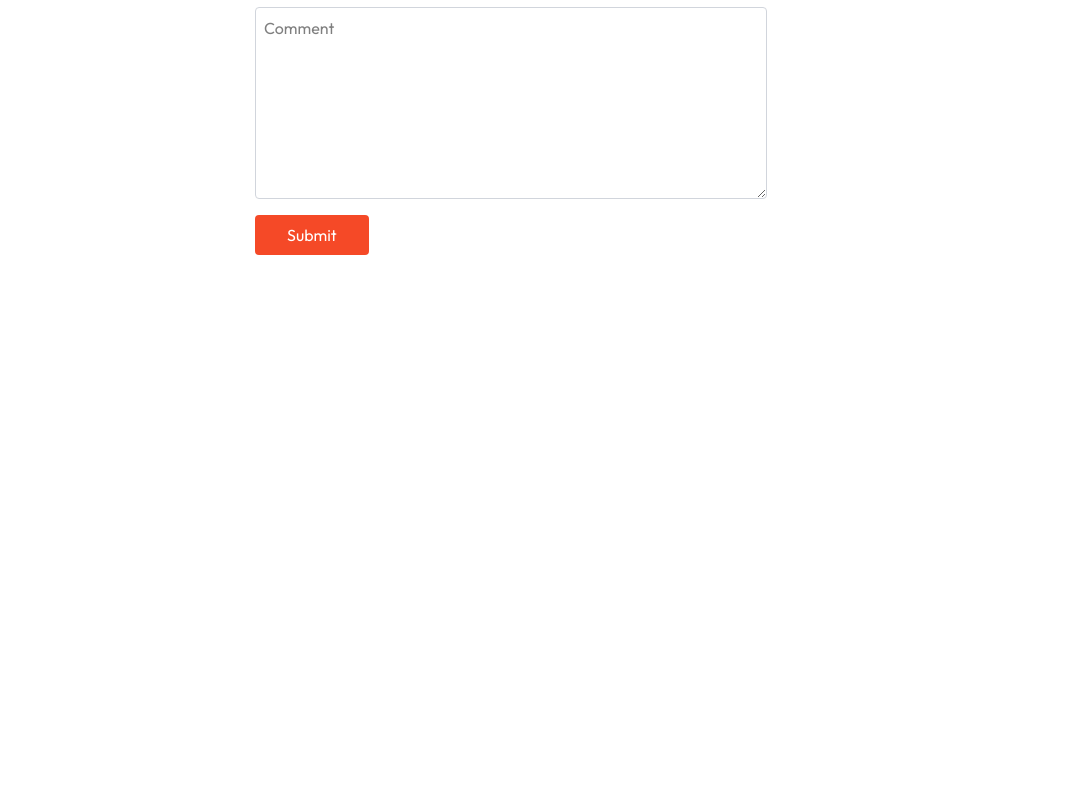
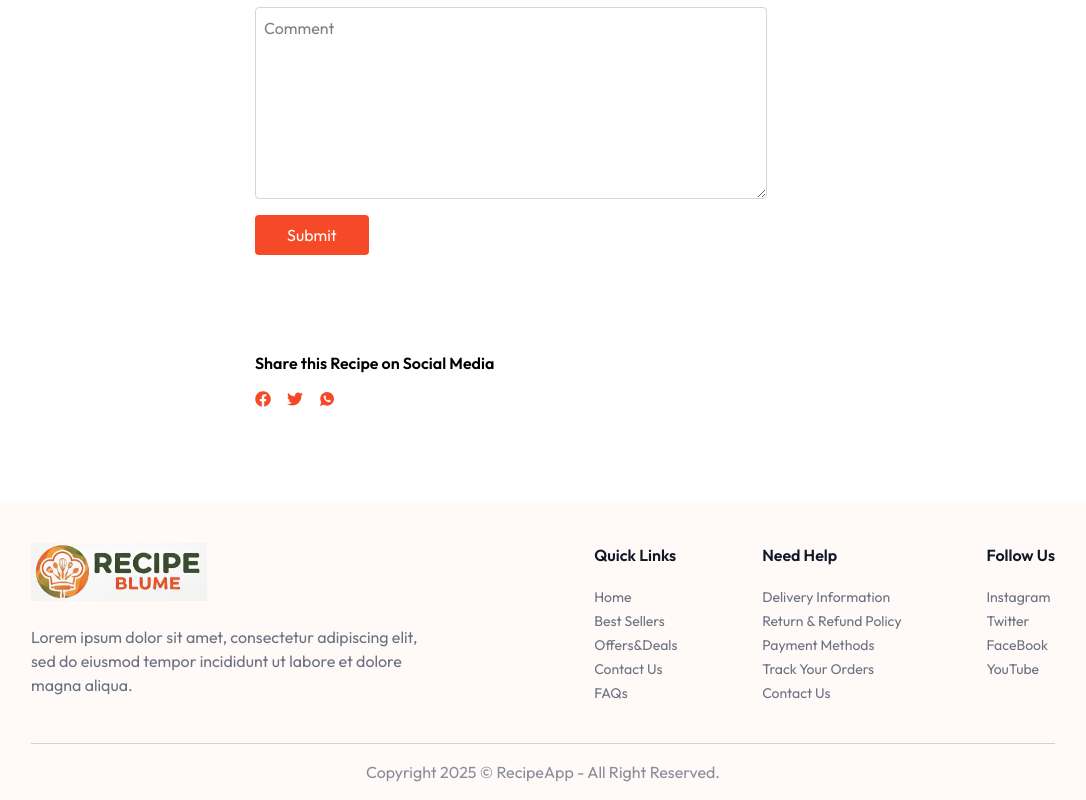
Before and after one commit to lubnafebin/recipe-app, a React (Vite) app in the folder client/: page /recipe/1 in a window 1280 px wide. Shown: the part 917-1717 px from the top of the page, without its empty margins (97-1183 px from the left). Before the commit the page ends 1212 px from the top, so only its background shows below. Built offline with nearby package versions, Linux system fonts and the light colour scheme.

Commit message:
updated recipe page with social media icons and footer page

```diff
--- a/client/src/pages/Recipe.jsx
+++ b/client/src/pages/Recipe.jsx
@@ -1,8 +1,10 @@
 import { useEffect, useState } from "react";
 import { Navbar } from "../components/Navbar";
 import { useParams } from "react-router-dom";
-import { FaUser } from "react-icons/fa";
+import { FaFacebook, FaTwitter, FaUser } from "react-icons/fa";
+import { IoLogoWhatsapp } from "react-icons/io";
 import Moment from "moment";
+import { Footer } from "../components/Footer";
 export const Recipe = () => {
   const { id } = useParams();
   const [data, setData] = useState(null);
@@ -180,8 +182,20 @@ export const Recipe = () => {
               </button>
             </form>
           </div>
+
+          <div className="my-24 max-w-3xl mx-auto">
+            <p className="font-semibold my-4">
+              Share this Recipe on Social Media
+            </p>
+            <div className="flex gap-4 cursor-pointer">
+              <FaFacebook className="text-primary" />
+              <FaTwitter className="text-primary" />
+              <IoLogoWhatsapp className="text-primary" />
+            </div>
+          </div>
         </div>
       </div>
+      <Footer />
     </div>
   ) : (
     <div>Loading...</div>
```
